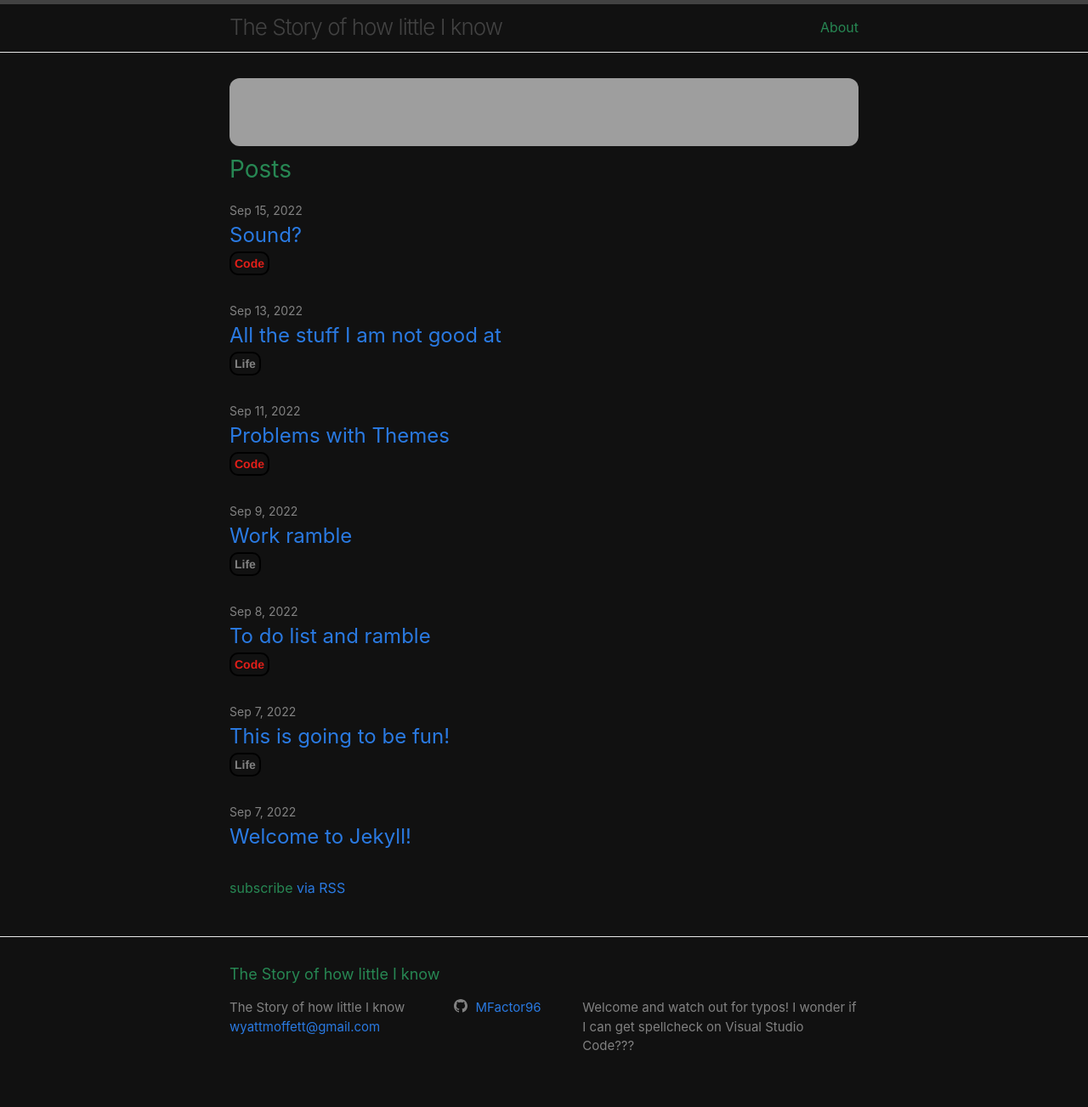
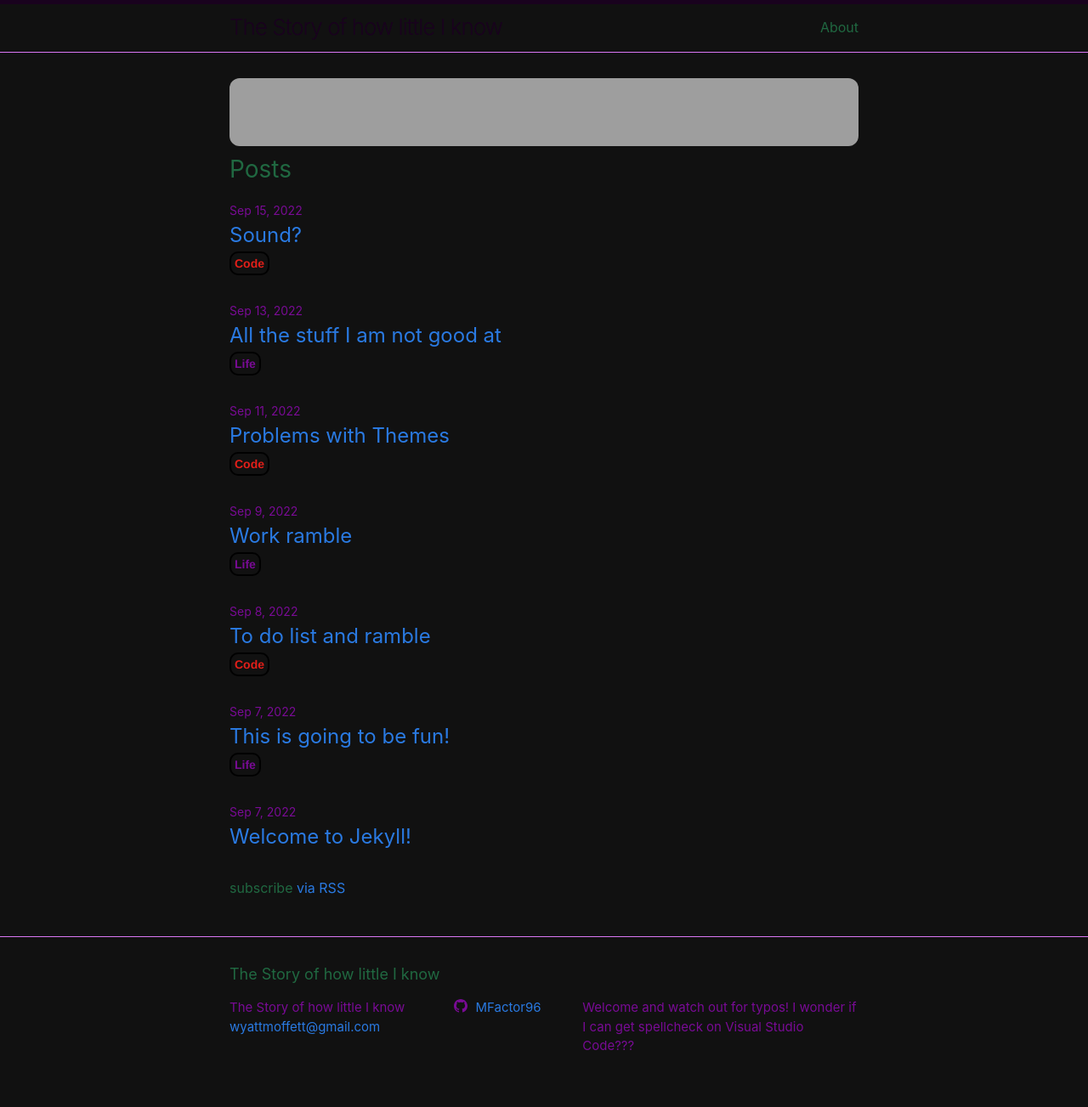
Before and after one commit to MFactor96/MFactor96.github.io, a Jekyll site: the page built from index.markdown, in a window 1280 px wide. Shown: the whole page at 85% size. Built offline with Jekyll 4.4.1, drawn with Linux system fonts in a browser that asks for light colours; grey boxes are pictures that could not be loaded.

Commit message:
Color changes

```diff
--- a/_sass/minima.scss
+++ b/_sass/minima.scss
@@ -10,11 +10,11 @@ $base-line-height: 1.5 !default;
 
 $spacing-unit:     30px !default;
 
-$text-color:       #278753 !default;
+$text-color:       #206841 !default;
 $background-color: #111 !default;
 $brand-color:      #2a7ae2 !default;
 
-$grey-color:       #828282 !default;
+$grey-color:       #790b95 !default;
 $grey-color-light: lighten($grey-color, 40%) !default;
 $grey-color-dark:  darken($grey-color, 25%) !default;
 $red:              #e21f19 !default;
```
